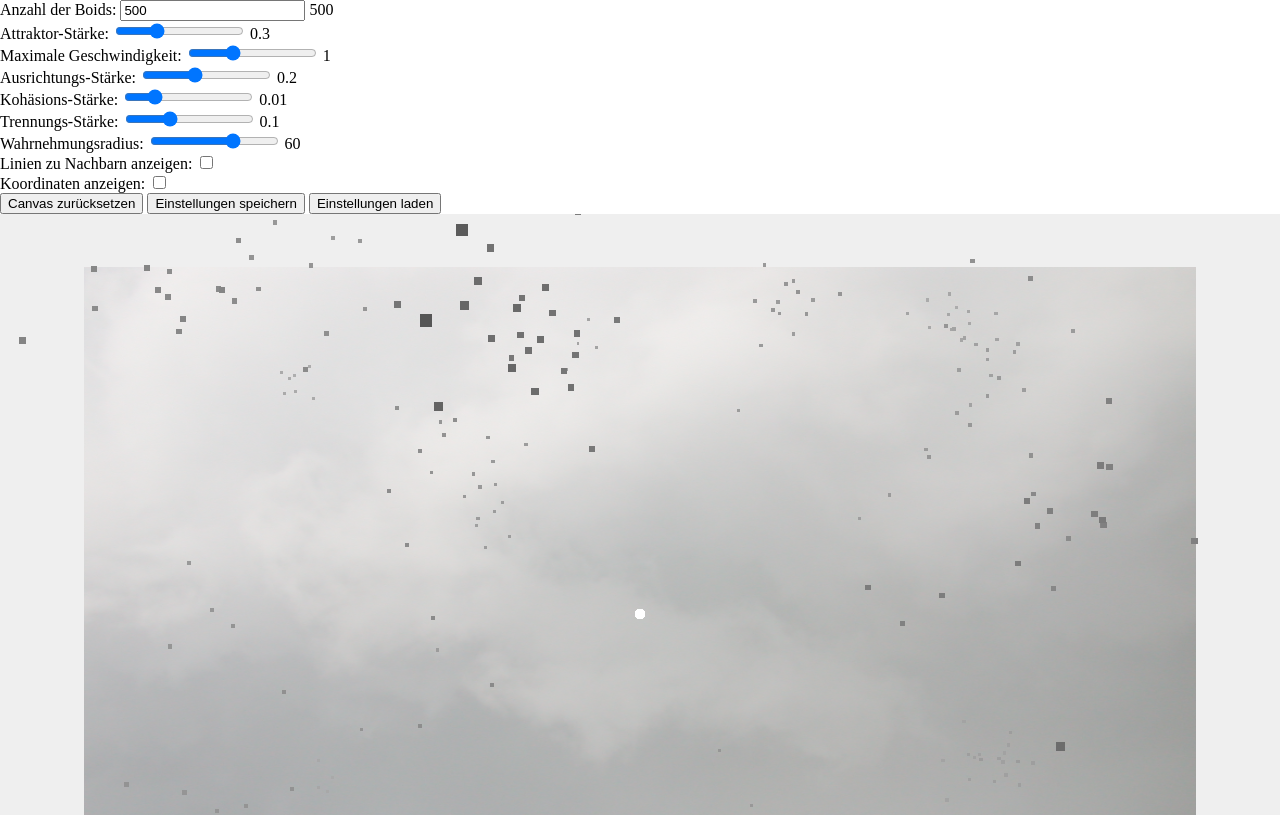
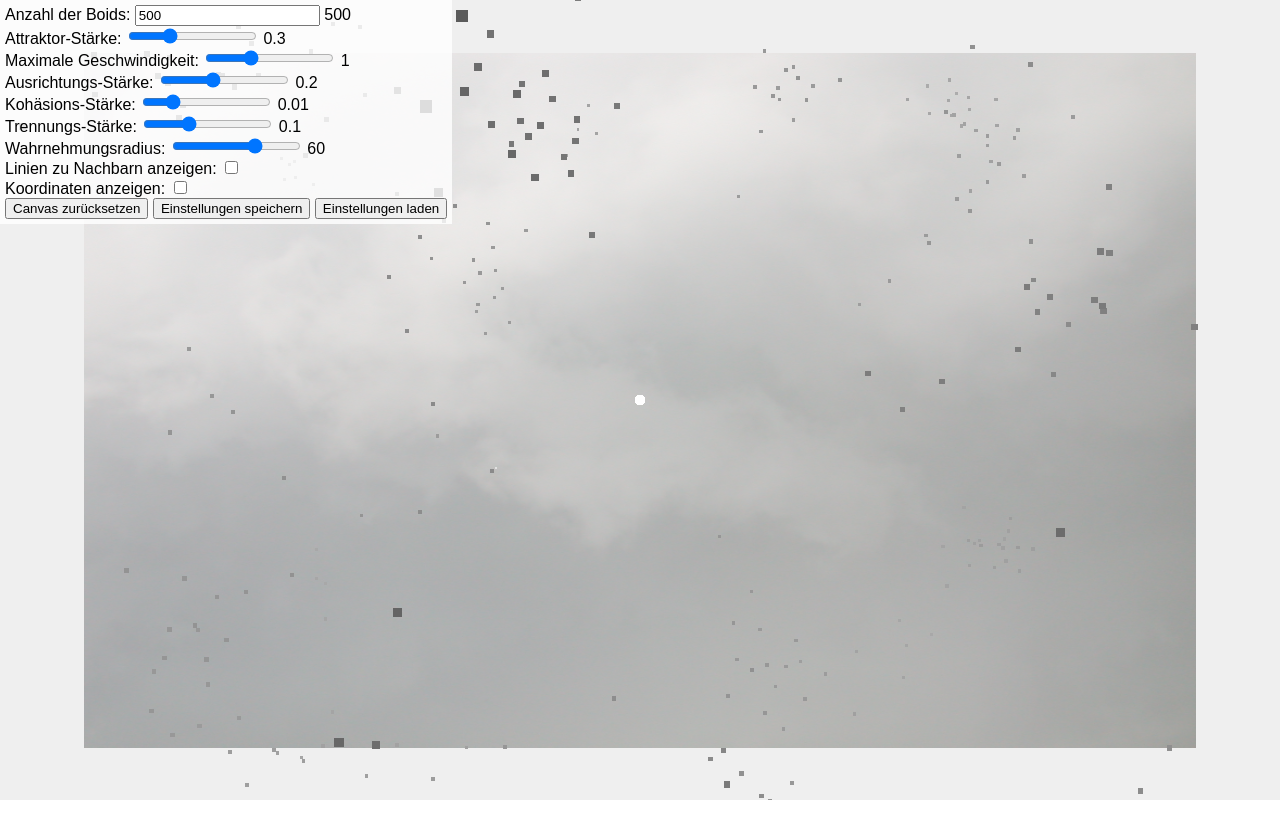
Before and after one commit to rxtxr/oh-boid, a plain HTML site: page index.html in a window 1280 px wide. Shown: the top 815 px of the page. Drawn offline with nearby package versions, Linux system fonts and the light colour scheme; animation ran at ten frames a second.

Commit message:
Adjust z-axis bounds and fix canvas layout

```diff
--- a/script.js
+++ b/script.js
@@ -96,10 +96,12 @@ class Boid {
         this.velocity.multiplyScalar(0.98);
         this.velocity.clampLength(0.5, this.maxSpeed);
         this.position.add(this.velocity);
-        ['x','y','z'].forEach(axis => {
+        ['x','y'].forEach(axis => {
             if (this.position[axis] > 200) this.position[axis] = -200;
             else if (this.position[axis] < -200) this.position[axis] = 200;
         });
+        if (this.position.z > 200) this.position.z = -500;
+        else if (this.position.z < -500) this.position.z = 200;
         attractor.influence(this);
     }
 }
--- a/styles.css
+++ b/styles.css
@@ -1,2 +1,19 @@
-body { margin: 0; padding: 0; }
-canvas { display: block; margin: 0; padding: 0;}
+html, body {
+    margin: 0;
+    padding: 0;
+    overflow: hidden;
+}
+canvas {
+    display: block;
+    margin: 0;
+    padding: 0;
+}
+#boid-config {
+    position: fixed;
+    top: 0;
+    left: 0;
+    z-index: 10;
+    background: rgba(255, 255, 255, 0.8);
+    font-family: sans-serif;
+    padding: 5px;
+}
```
